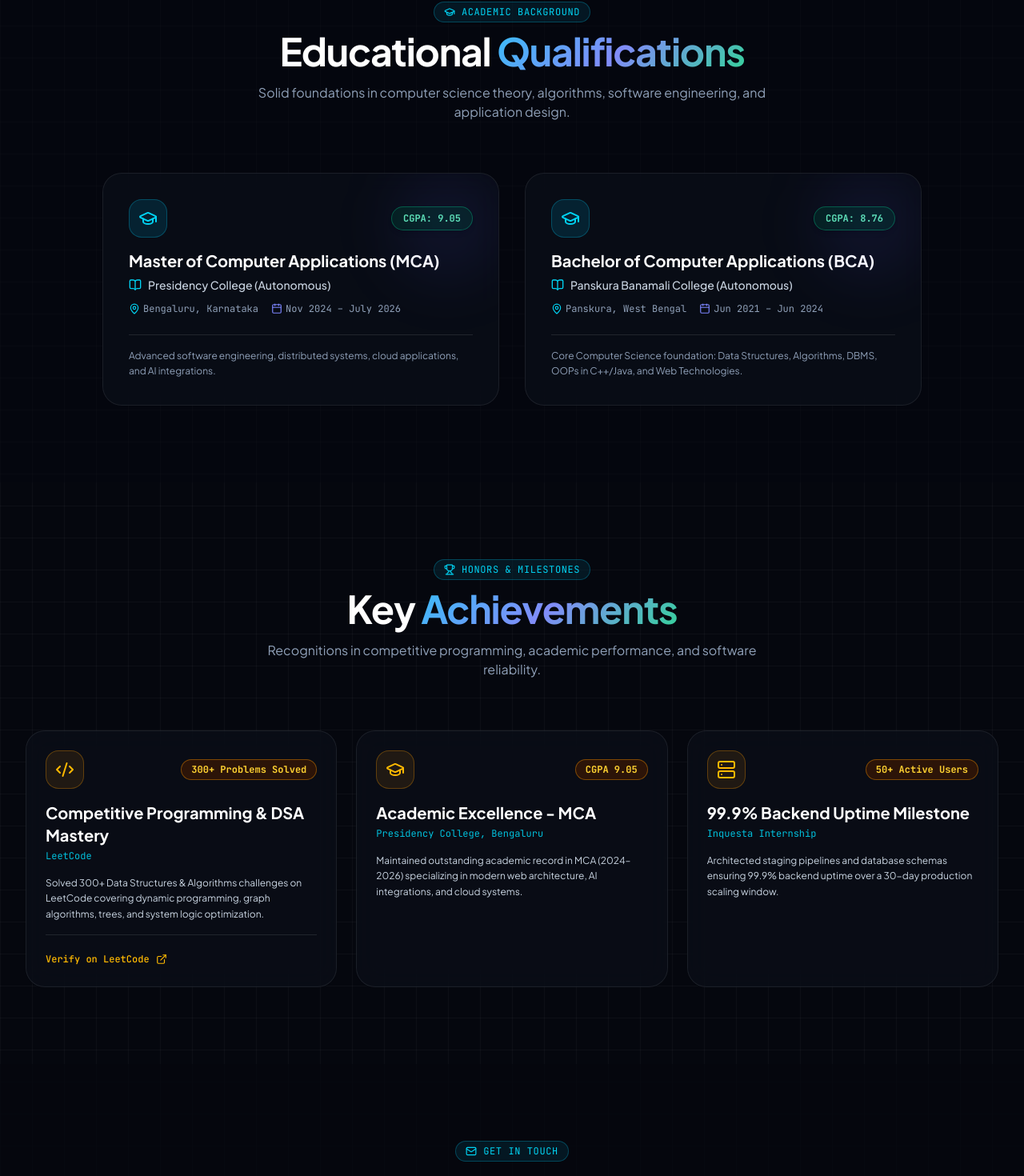
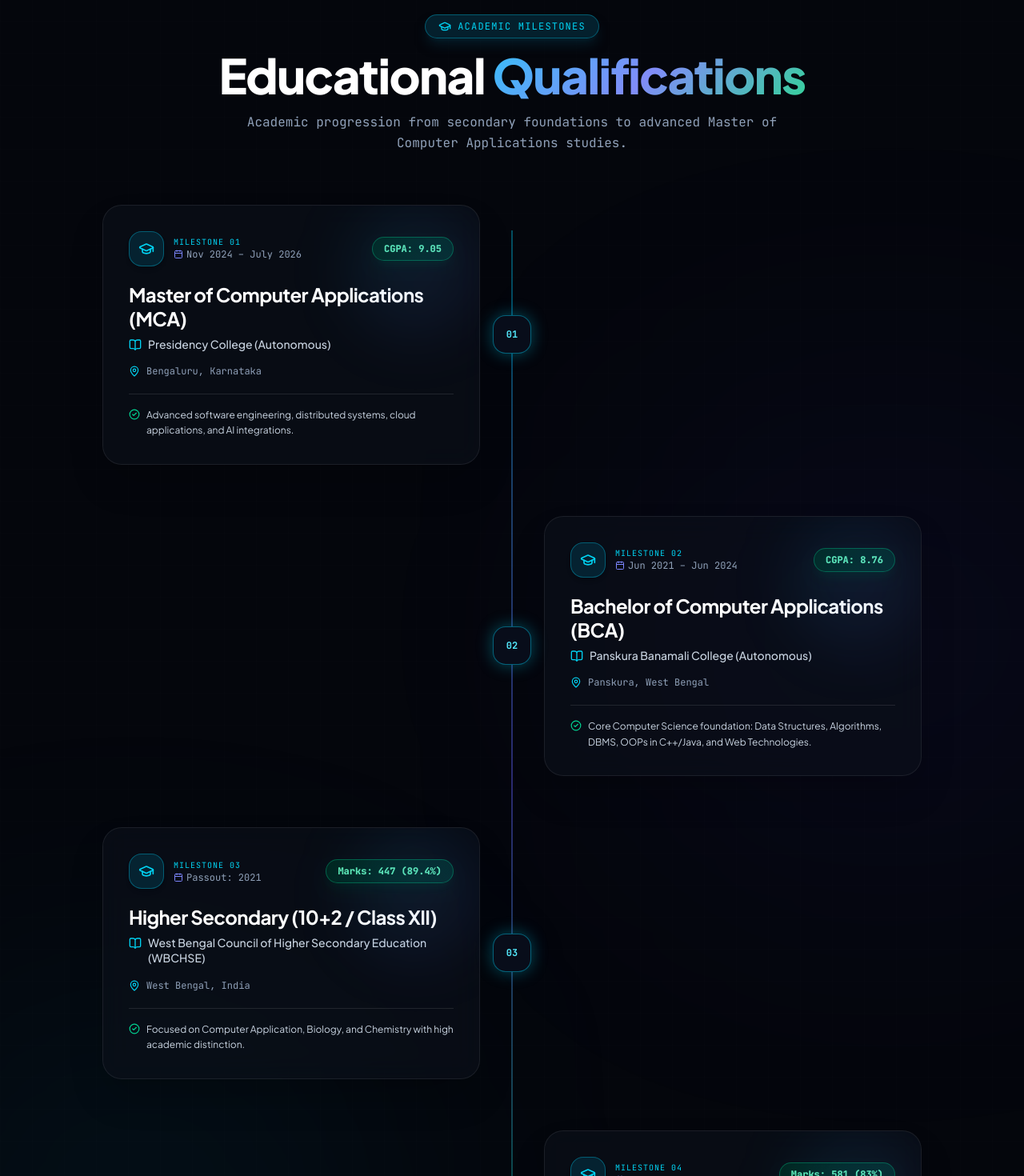
Before and after one commit to santupramanik1/portfolio, a Next.js app: page / in a window 1280 px wide. Shown: the part 6848-8318 px from the top of the page at 80% size. Built offline with nearby package versions, Linux system fonts and the light colour scheme.

Commit message:
fix: education section

```diff
--- a/components/Education.tsx
+++ b/components/Education.tsx
@@ -2,78 +2,117 @@
 
 import React from 'react';
 import { motion } from 'framer-motion';
-import { GraduationCap, MapPin, Calendar, Award, BookOpen } from 'lucide-react';
+import { GraduationCap, MapPin, Calendar, Award, BookOpen, Sparkles, CheckCircle2 } from 'lucide-react';
 import { EDUCATION_LIST } from '@/data/portfolioData';
 
 export default function Education() {
   return (
-    <section id="education" className="py-24 relative bg-[#05070e]/50">
-      <div className="max-w-7xl mx-auto px-4 sm:px-6 lg:px-8">
+    <section id="education" className="py-28 relative bg-[#04060c] overflow-hidden">
+      {/* Background Cyber Mesh & Laser Glow */}
+      <div className="absolute top-1/3 -right-20 w-[500px] h-[500px] bg-indigo-600/10 rounded-full blur-[180px] pointer-events-none" />
+      <div className="absolute bottom-10 -left-20 w-[500px] h-[500px] bg-cyan-500/10 rounded-full blur-[180px] pointer-events-none" />
+      <div className="absolute inset-0 cyber-grid opacity-20 pointer-events-none" />
+
+      <div className="max-w-7xl mx-auto px-4 sm:px-6 lg:px-8 relative z-10">
         {/* Section Header */}
         <div className="flex flex-col items-center text-center mb-16">
-          <div className="inline-flex items-center gap-2 px-3 py-1 rounded-full bg-cyan-950/40 border border-cyan-500/30 text-cyan-400 text-xs font-mono uppercase tracking-wider mb-3">
-            <GraduationCap className="w-3.5 h-3.5" />
-            <span>Academic Background</span>
+          <div className="inline-flex items-center gap-2 px-4 py-1.5 rounded-full bg-cyan-950/60 border border-cyan-500/40 text-cyan-400 text-xs font-mono uppercase tracking-widest mb-4 shadow-lg shadow-cyan-950/50 backdrop-blur-md">
+            <GraduationCap className="w-4 h-4 text-cyan-400" />
+            <span>Academic Milestones</span>
           </div>
-          <h2 className="text-3xl sm:text-5xl font-bold text-white tracking-tight">
+          <h2 className="text-3xl sm:text-6xl font-black text-white tracking-tight">
             Educational <span className="gradient-text">Qualifications</span>
           </h2>
-          <p className="mt-4 text-slate-400 max-w-2xl text-base">
-            Solid foundations in computer science theory, algorithms, software engineering, and application design.
+          <p className="mt-4 text-slate-400 max-w-2xl text-sm sm:text-base leading-relaxed font-mono">
+            Academic progression from secondary foundations to advanced Master of Computer Applications studies.
           </p>
         </div>
 
-        {/* Education Grid */}
-        <div className="grid grid-cols-1 md:grid-cols-2 gap-8 max-w-5xl mx-auto">
-          {EDUCATION_LIST.map((edu, idx) => (
+        {/* Timeline Journey Container */}
+        <div className="relative max-w-5xl mx-auto">
+          {/* Vertical Connecting Laser Line */}
+          <div className="hidden lg:block absolute left-1/2 top-8 bottom-8 w-[2px] -translate-x-1/2 bg-gradient-to-b from-cyan-500 via-indigo-500 to-emerald-500 opacity-40" />
+
+          <div className="space-y-10 lg:space-y-16">
+            {EDUCATION_LIST.map((edu, idx) => {
+              const isEven = idx % 2 === 0;
+              return (
                 <motion.div
                   key={edu.id}
-              initial={{ opacity: 0, y: 30 }}
-              whileInView={{ opacity: 1, y: 0 }}
+                  initial={{ opacity: 0, y: 35, x: isEven ? -20 : 20 }}
+                  whileInView={{ opacity: 1, y: 0, x: 0 }}
                   viewport={{ once: true }}
-              transition={{ duration: 0.6, delay: idx * 0.2 }}
-              className="glass-card glass-card-hover p-8 rounded-3xl border border-white/10 flex flex-col justify-between relative overflow-hidden"
+                  transition={{ duration: 0.6, delay: idx * 0.15 }}
+                  className={`relative flex flex-col lg:flex-row items-center gap-8 ${
+                    isEven ? 'lg:flex-row' : 'lg:flex-row-reverse'
+                  }`}
                 >
-              <div className="absolute top-0 right-0 w-32 h-32 bg-indigo-500/10 rounded-full blur-2xl pointer-events-none" />
+                  {/* Timeline Center Node Badge (Desktop) */}
+                  <div className="hidden lg:flex absolute left-1/2 -translate-x-1/2 w-12 h-12 rounded-2xl bg-[#080d1a] border border-cyan-500/50 items-center justify-center text-cyan-400 shadow-[0_0_20px_rgba(6,182,212,0.4)] z-20">
+                    <span className="font-mono text-xs font-bold text-cyan-300">0{idx + 1}</span>
+                  </div>
 
+                  {/* Card Side */}
+                  <div className="w-full lg:w-[calc(50%-2.5rem)]">
+                    <div className="glass-card glass-card-hover p-6 sm:p-8 rounded-3xl border border-white/10 relative overflow-hidden group shadow-2xl">
+                      {/* Top Corner Glow Accent */}
+                      <div className="absolute top-0 right-0 w-40 h-40 bg-gradient-to-br from-cyan-500/10 to-indigo-500/10 rounded-full blur-2xl group-hover:from-cyan-500/20 group-hover:to-indigo-500/20 transition-all pointer-events-none" />
+
+                      {/* Header Line: Node Icon & Grade Pill */}
+                      <div className="flex items-center justify-between gap-4 mb-5">
+                        <div className="flex items-center gap-3">
+                          <div className="w-11 h-11 rounded-2xl bg-cyan-950/60 border border-cyan-500/40 flex items-center justify-center text-cyan-400 shadow-md">
+                            <GraduationCap className="w-5 h-5" />
+                          </div>
                           <div>
-                <div className="flex items-center justify-between gap-4 mb-4">
-                  <div className="w-12 h-12 rounded-2xl bg-cyan-950/60 border border-cyan-500/30 flex items-center justify-center text-cyan-400">
-                    <GraduationCap className="w-6 h-6" />
-                  </div>
-                  <span className="px-3.5 py-1.5 rounded-full text-xs font-mono font-bold bg-emerald-950/60 border border-emerald-500/40 text-emerald-300 shadow-md">
-                    {edu.grade}
+                            <span className="text-[10px] font-mono text-cyan-400 tracking-widest uppercase block">
+                              Milestone 0{idx + 1}
+                            </span>
+                            <span className="text-xs font-mono text-slate-400 flex items-center gap-1">
+                              <Calendar className="w-3 h-3 text-indigo-400" />
+                              {edu.period}
                             </span>
                           </div>
+                        </div>
 
-                <h3 className="text-xl font-bold text-white mb-2 leading-tight">
+                        <div className="px-3.5 py-1.5 rounded-2xl text-xs font-mono font-extrabold bg-gradient-to-r from-emerald-950/80 to-teal-950/80 border border-emerald-500/40 text-emerald-300 shadow-lg shadow-emerald-950/40">
+                          {edu.grade}
+                        </div>
+                      </div>
+
+                      {/* Degree Title */}
+                      <h3 className="text-xl sm:text-2xl font-bold text-white mb-2 leading-tight tracking-tight group-hover:text-cyan-300 transition-colors">
                         {edu.degree}
                       </h3>
 
-                <h4 className="text-slate-300 text-sm font-medium mb-3 flex items-center gap-2">
-                  <BookOpen className="w-4 h-4 text-cyan-400 shrink-0" />
-                  <span>{edu.institution}</span>
-                </h4>
-
-                <div className="flex flex-wrap items-center gap-4 text-xs font-mono text-slate-400 mb-6">
-                  <span className="flex items-center gap-1">
-                    <MapPin className="w-3.5 h-3.5 text-cyan-400" />
-                    {edu.location}
-                  </span>
-                  <span className="flex items-center gap-1">
-                    <Calendar className="w-3.5 h-3.5 text-indigo-400" />
-                    {edu.period}
-                  </span>
+                      {/* Board / Institution */}
+                      <div className="text-slate-300 text-xs sm:text-sm font-medium mb-4 flex items-start gap-2">
+                        <BookOpen className="w-4 h-4 text-cyan-400 shrink-0 mt-0.5" />
+                        <span className="leading-snug">{edu.institution}</span>
                       </div>
 
+                      {/* Location Badge */}
+                      <div className="flex items-center gap-2 text-xs font-mono text-slate-400 mb-5">
+                        <MapPin className="w-3.5 h-3.5 text-cyan-400" />
+                        <span>{edu.location}</span>
+                      </div>
+
+                      {/* Details / Description */}
                       {edu.details && (
-                  <p className="text-xs text-slate-400 leading-relaxed pt-4 border-t border-white/10">
-                    {edu.details}
-                  </p>
+                        <div className="pt-4 border-t border-white/10 text-xs text-slate-300 leading-relaxed flex items-start gap-2">
+                          <CheckCircle2 className="w-3.5 h-3.5 text-emerald-400 shrink-0 mt-0.5" />
+                          <span>{edu.details}</span>
+                        </div>
                       )}
                     </div>
+                  </div>
+
+                  {/* Empty Spacer Side for Alternating Grid */}
+                  <div className="hidden lg:block w-[calc(50%-2.5rem)]" />
                 </motion.div>
-          ))}
+              );
+            })}
+          </div>
         </div>
       </div>
     </section>
--- a/data/portfolioData.ts
+++ b/data/portfolioData.ts
@@ -105,6 +105,24 @@
     period: "Jun 2021 – Jun 2024",
     grade: "CGPA: 8.76",
     details: "Core Computer Science foundation: Data Structures, Algorithms, DBMS, OOPs in C++/Java, and Web Technologies."
+  },
+  {
+    id: "hs",
+    degree: "Higher Secondary (10+2 / Class XII)",
+    institution: "West Bengal Council of Higher Secondary Education (WBCHSE)",
+    location: "West Bengal, India",
+    period: "Passout: 2021",
+    grade: "Marks: 447 (89.4%)",
+    details: "Focused on Computer Application, Biology, and Chemistry with high academic distinction."
+  },
+  {
+    id: "madhyamik",
+    degree: "Secondary Education (Class X)",
+    institution: "West Bengal Board of Secondary Education (WBBSE)",
+    location: "West Bengal, India",
+    period: "Passout: 2019",
+    grade: "Marks: 581 (83%)",
+    details: "Strong fundamental foundation in Mathematics, General Science, and Logical Reasoning."
   }
 ];
 
```
Lines whose indentation alone changed are shown as unchanged.
